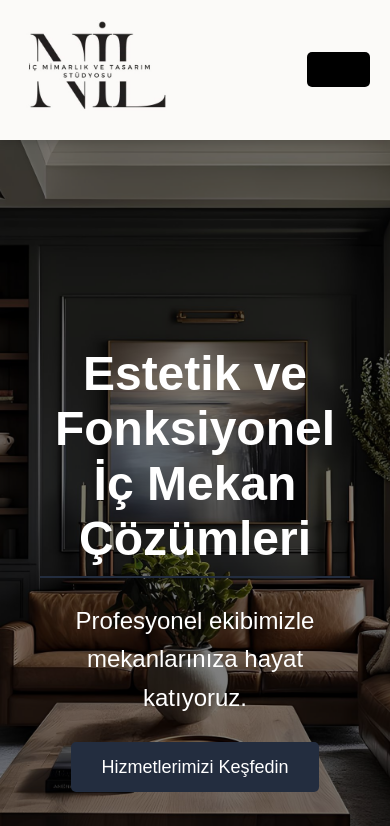
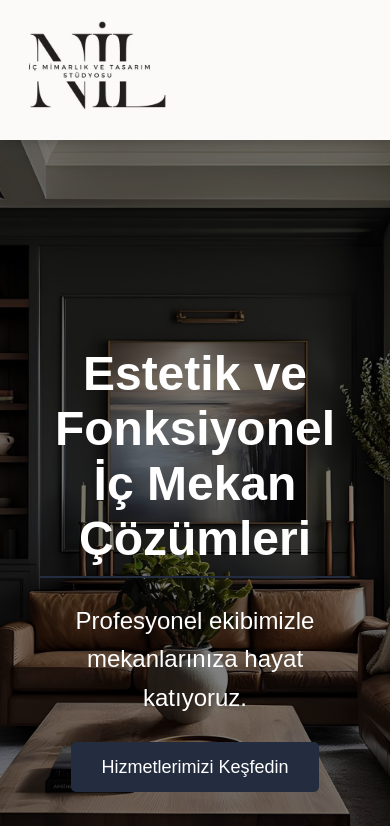
Before and after one commit to redist12/nilicmimarlik, a plain HTML site: page index.html in a window 390 px wide. Shown: the top 826 px of the page. Drawn offline with Linux system fonts and the light colour scheme.

Commit message:
Update index.html

```diff
--- a/index.html
+++ b/index.html
@@ -12,7 +12,7 @@
         <div class="container">
             <h1><img src="logo.jpg" alt="" width="150" height="100"></h1>
             <nav>
-                <button class="menu-toggle" aria-label="Menüyü Aç">Menü</button>
+
                 <ul class="menu">
                     <li><a href="#hakkimizda">Hakkımızda</a></li>
                     <li><a href="#hizmetlerimiz">Hizmetlerimiz</a></li>
```
